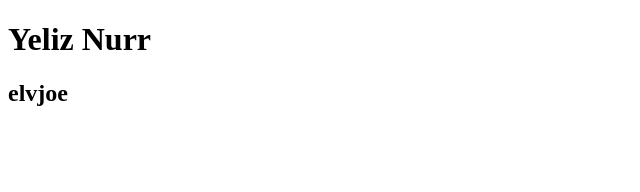
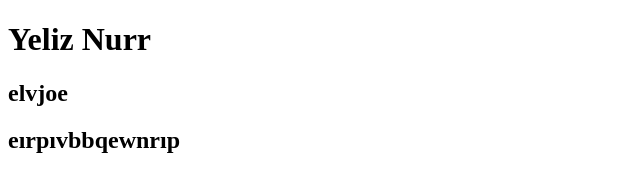
Before and after one commit to yeliznurkilic/YMGders2, a plain HTML site: page hello.html in a window 1280 px wide. Shown: the whole page, without its empty margins (0-640 px from the left). Drawn offline with Linux system fonts and the light colour scheme.

Commit message:
3. commit

```diff
--- a/hello.html
+++ b/hello.html
@@ -9,6 +9,7 @@
 
     <h1>Yeliz Nurr</h1>
     <h2>elvjoe</h2>
+    <h2>eırpıvbbqewnrıp</h2>
 
 </body>
 </html>
```
